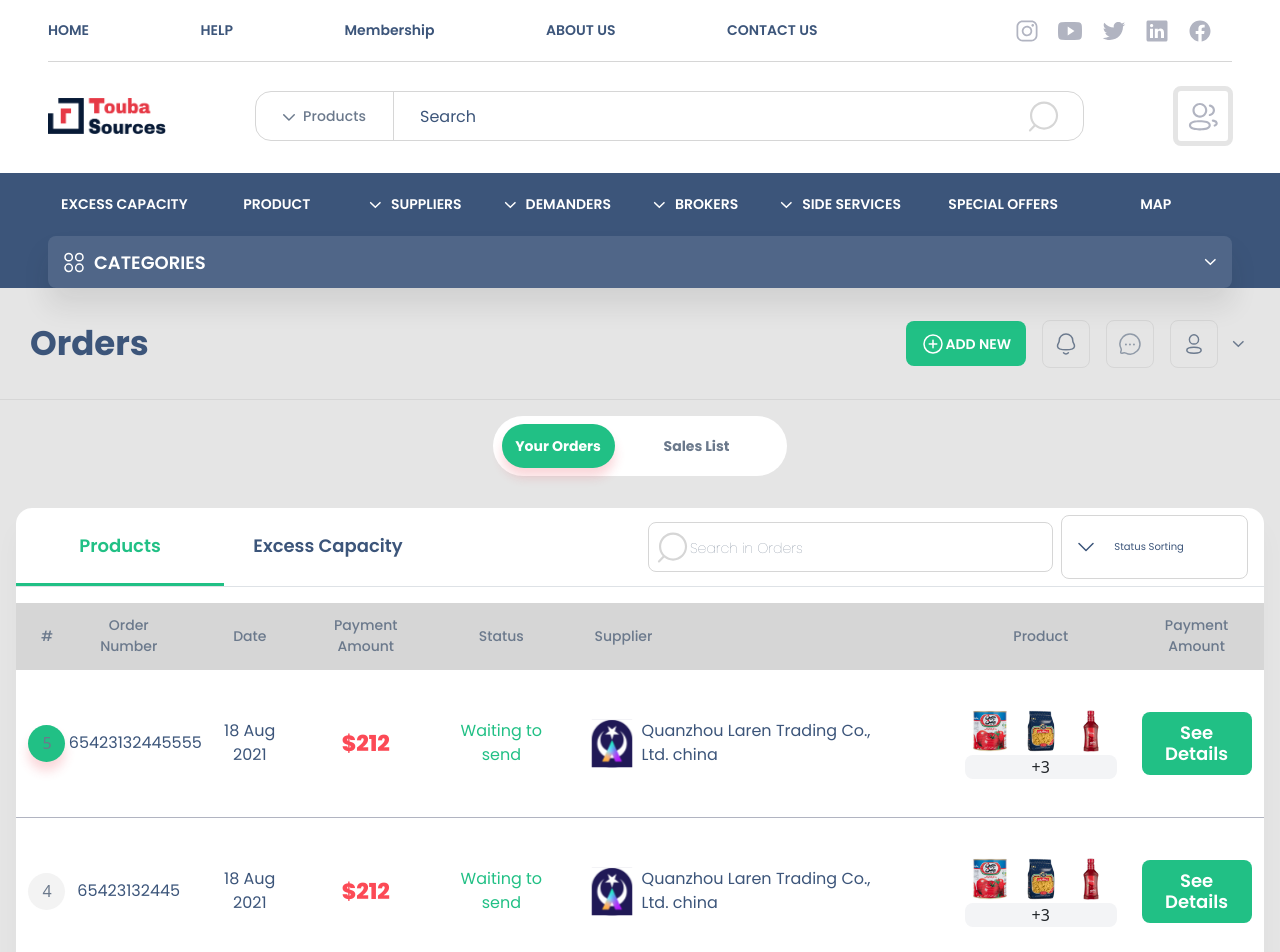
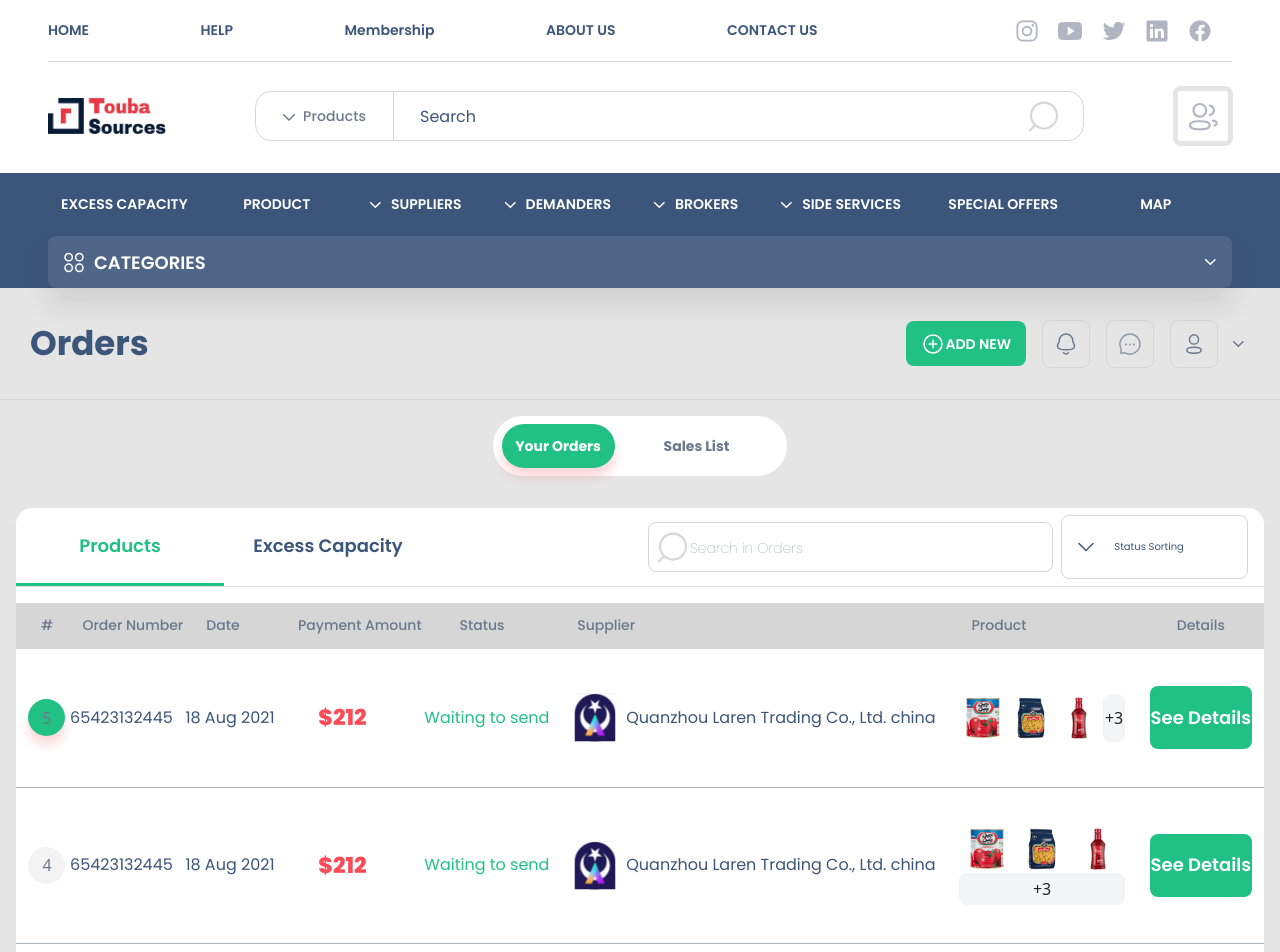
Before and after one commit to farrokhdev/touba, a React (Create React App) app: page /dashboard-table-order in a window 1280 px wide. Shown: the top 952 px of the page. Built offline with nearby package versions, Linux system fonts and the light colour scheme.

Commit message:
create touba order 6 ,8

```diff
--- a/public/styles/components/_component_table_order.scss
+++ b/public/styles/components/_component_table_order.scss
@@ -9,6 +9,7 @@
     padding: 3% 1%;
     border-bottom: 1px solid #b1b4c1;
 
+    white-space: nowrap;
 
 
 }
@@ -18,6 +19,8 @@
     background-color: rgb(214, 214, 214) !important;
     @include FontStyle(14px, 500, #6b798c);
     text-align: inherit;
+    white-space: nowrap;
+
   }
   .text-hashtag {
     width: 37px;
--- a/src/views/components/button_select.tsx
+++ b/src/views/components/button_select.tsx
@@ -19,12 +19,12 @@ export function ButtonSelect({ onClick, titleButton1, titleButton2 }: Props): Re
 
     function handleOnClickButtonOne () {
         setActiveButton(true);
-        onClick(true)
+        onClick(false)
 
     };
     function handleOnClickButtonTwo () {
         setActiveButton(false);
-        onClick(false)
+        onClick(true)
     };
     return (
         <div className="button-select">
--- a/src/views/components/component_table_excess.tsx
+++ b/src/views/components/component_table_excess.tsx
@@ -7,7 +7,10 @@ import { ButtonComponent } from "./button";
 import iconG from "../../assets/icons/icon-girls.svg";
 import IconLogoSingle from "../../assets/icons/icon-small-logo.svg";
 import IconRani from "../../assets/icons/icon-rani.svg";
-const ComponentTableExcess = () => {
+interface Props {
+  mode: string;
+}
+const ComponentTableExcess = ({ mode }: Props) => {
   return (
     <div className="table-order">
       <table id="table-order" className="">
@@ -16,11 +19,11 @@ const ComponentTableExcess = () => {
             <th scope="col text-end">#</th>
             <th scope="col">Order Number</th>
             <th scope="col">Date</th>
-            <th scope="col">Amount & Time</th>
+            <th scope="col" >Amount & Time</th>
             <th scope="col">Status</th>
             <th scope="col text-start">
-              <div className="text-start">Supplier</div>
-            </th>
+            {mode == "Client" && <div className="text-center">Client</div>}
+         {mode == "Supplier" && <div className="text-start">Supplier</div>}               </th>
             <th scope="col">
               <div className="text-start">Excess Capacity</div>
             </th>
@@ -45,6 +48,7 @@ const ComponentTableExcess = () => {
               <div className="text-status">Rejected</div>
             </td>
             <td>
+            {mode == "Supplier" && (
                 <div className="row d-flex align-items-center">
                   <div className="item-Logo col-2">
                     <img src={IconLogoSingle} alt="logo" />
@@ -55,6 +59,10 @@ const ComponentTableExcess = () => {
                     </div>
                   </div>
                 </div>
+              )}
+              {mode == "Client" && (
+                <div className="text-client">Saber Noori china</div>
+              )}
             </td>
             <td>
               <div className="row d-flex align-items-center">
@@ -92,6 +100,7 @@ const ComponentTableExcess = () => {
               <div className="text-status text-danger">Pending</div>
             </td>
             <td>
+            {mode == "Supplier" && (
                 <div className="row d-flex align-items-center">
                   <div className="item-Logo col-2">
                     <img src={IconLogoSingle} alt="logo" />
@@ -102,6 +111,10 @@ const ComponentTableExcess = () => {
                     </div>
                   </div>
                 </div>
+              )}
+              {mode == "Client" && (
+                <div className="text-client">Saber Noori china</div>
+              )}
             </td>
             <td>
               <div className="row d-flex align-items-center">
--- a/src/views/components/component_table_order.tsx
+++ b/src/views/components/component_table_order.tsx
@@ -7,7 +7,10 @@ import { ButtonComponent } from "./button";
 import iconG from "../../assets/icons/icon-girls.svg";
 import IconLogoSingle from "../../assets/icons/icon-small-logo.svg";
 
-const ComponentTableORder = () => {
+interface Props {
+  mode: string;
+}
+const ComponentTableORder = ({ mode }: Props) => {
   return (
     <div className="table-order">
       <table id="table-order" className="">
@@ -18,9 +21,13 @@ const ComponentTableORder = () => {
             <th scope="col">Date</th>
             <th scope="col">Payment Amount</th>
             <th scope="col">Status</th>
-            <th scope="col"><div className="text-start">Supplier</div></th>
-            <th scope="col">Product</th>
-            <th scope="col">Payment Amount</th>
+            <th scope="col">
+         {mode == "Client" && <div className="text-center">Client</div>}
+         {mode == "Supplier" && <div className="text-start">Supplier</div>}
+
+            </th>
+            <th scope="col"><div className="text-start">Product</div></th>
+            <th scope="col ">Details</th>
           </tr>
         </thead>
         <tbody>
@@ -29,7 +36,7 @@ const ComponentTableORder = () => {
               <div className="text-hashtag-active">5</div>
             </td>
             <td>
-              <div className="text-order-number">65423132445555</div>
+              <div className="text-order-number">65423132445</div>
             </td>
             <td>
               <div className="text-order-number">18 Aug 2021</div>
@@ -41,6 +48,7 @@ const ComponentTableORder = () => {
               <div className="text-status">Waiting to send</div>
             </td>
             <td>
+              {mode == "Supplier" && (
                 <div className="row d-flex align-items-center">
                   <div className="item-Logo col-2">
                     <img src={IconLogoSingle} alt="logo" />
@@ -50,7 +58,12 @@ const ComponentTableORder = () => {
                       Quanzhou Laren Trading Co., Ltd. china
                     </div>
                   </div>
-              </div>            </td>
+                </div>
+              )}
+              {mode == "Client" && (
+                <div className="text-client">Saber Noori china</div>
+              )}
+            </td>
             <td>
               <div className="row">
                 <div className="col">
@@ -62,7 +75,7 @@ const ComponentTableORder = () => {
                 <div className="col">
                   <img height={"48px"} width={"48px"} src={bizhan} />
                 </div>
-                <div className="produt-box-number col">
+                <div className="produt-box-number col ">
                   {" "}
                   <div className="">+3</div>
                 </div>
@@ -92,6 +105,7 @@ const ComponentTableORder = () => {
               <div className="text-status">Waiting to send</div>
             </td>
             <td>
+            {mode == "Supplier" && (
                 <div className="row d-flex align-items-center">
                   <div className="item-Logo col-2">
                     <img src={IconLogoSingle} alt="logo" />
@@ -101,7 +115,12 @@ const ComponentTableORder = () => {
                       Quanzhou Laren Trading Co., Ltd. china
                     </div>
                   </div>
-              </div>            </td>
+                </div>
+              )}
+              {mode == "Client" && (
+                <div className="text-client">Saber Noori china</div>
+              )}
+            </td>
             <td>
               <div className="row">
                 <div className="col">
@@ -113,7 +132,7 @@ const ComponentTableORder = () => {
                 <div className="col">
                   <img height={"48px"} width={"48px"} src={bizhan} />
                 </div>
-                <div className="produt-box-number col">
+                <div className="produt-box-number col p-1">
                   {" "}
                   <div className="">+3</div>
                 </div>
--- a/src/views/pages/DashbordTableOrder/dashboard_table_order.tsx
+++ b/src/views/pages/DashbordTableOrder/dashboard_table_order.tsx
@@ -1,10 +1,14 @@
 import React, { Component } from "react";
 import { ButtonSelect } from "../../components/button_select";
-import { ComponentSearch, ComponentTableExcess, ComponentTableORder, SelectComponent } from "../../components/components";
+import {
+  ComponentSearch,
+  ComponentTableExcess,
+  ComponentTableORder,
+  SelectComponent,
+} from "../../components/components";
 import DashboardNav from "../../components/dashboard_nav";
 import iconSearch from "../../../assets/icons/icon-search.svg";
 import DashboardTableOrderController from "../../controllers/dashboard_table_order_controller";
-
 
 export default class DashboardTableOrder extends DashboardTableOrderController {
   render() {
@@ -14,18 +18,40 @@ export default class DashboardTableOrder extends DashboardTableOrderController {
           <DashboardNav title="Orders" />
         </div>
         <div className="d-flex align-items-center justify-content-center py-3">
-          <ButtonSelect titleButton1="Your Orders" titleButton2="Sales List" />
+          <ButtonSelect
+            onClick={(e: any) => this.handleNavFilter(e)}
+            titleButton1="Your Orders"
+            titleButton2="Sales List"
+          />
         </div>
         <div className="row  align-items-center d-flex p-3 ">
           <div className="table-box">
             <div className="row border-bottom d-flex align-items-center ">
               <div className="col-6 ">
                 <div className="row d-flex -align-items-center ">
-                  <div onClick={()=>this.handleShow(1)} className="col-4 text-center ">
-                    <div className={`item-nav ${this.state.filter==1 &&'item-active'} py-4 `}>Products</div>
+                  <div
+                    onClick={() => this.handleShow(1)}
+                    className="col-4 text-center "
+                  >
+                    <div
+                      className={`item-nav ${
+                        this.state.filter == 1 && "item-active"
+                      } py-4 `}
+                    >
+                      Products
                     </div>
-                  <div onClick={()=>this.handleShow(2)} className="col-4 text-center ">
-                    <div className={`item-nav ${this.state.filter==2 &&'item-active'} py-4 `}>Excess Capacity</div>
+                  </div>
+                  <div
+                    onClick={() => this.handleShow(2)}
+                    className="col-4 text-center "
+                  >
+                    <div
+                      className={`item-nav ${
+                        this.state.filter == 2 && "item-active"
+                      } py-4 `}
+                    >
+                      Excess Capacity
+                    </div>
                   </div>
                 </div>
               </div>
@@ -34,22 +60,37 @@ export default class DashboardTableOrder extends DashboardTableOrderController {
                   <div className="col-8 ">
                     <div className="search-table d-flex">
                       <div className="">
-                                <img src={iconSearch}/>
+                        <img src={iconSearch} />
                       </div>
-                            <input className="input-search" placeholder="Search in Orders"/>
+                      <input
+                        className="input-search"
+                        placeholder="Search in Orders"
+                      />
                     </div>
                   </div>
                   <div className="col-4 px-2">
-                        <SelectComponent type="one" onSelect={()=>{}} placeholder='Status Sorting'/>
+                    <SelectComponent
+                      type="one"
+                      onSelect={() => {}}
+                      placeholder="Status Sorting"
+                    />
                   </div>
                 </div>
               </div>
             </div>
             <div className="mt-3">
-
-              {this.state.filter==1 && <ComponentTableORder/>}
-              {this.state.filter==2 && <ComponentTableExcess/>}
-
+              {this.state.navFilter == false && (
+                <div>
+                  {this.state.filter == 1 &&this.state.navFilter==false && <ComponentTableORder mode='Supplier'/>}
+                  {this.state.filter == 2 &&this.state.navFilter==false &&  <ComponentTableExcess mode='Supplier'/>}
+                </div>
+              )}
+               {this.state.navFilter == true && (
+                <div>
+                  {this.state.filter == 1 &&this.state.navFilter==true && <ComponentTableORder mode='Client'/>}
+                  {this.state.filter == 2 &&this.state.navFilter==true &&  <ComponentTableExcess mode='Client'/>}
+                </div>
+              )}
             </div>
           </div>
         </div>
```
Also changed, not shown: src/views/controllers/dashboard_table_order_controller.tsx (+9 -8 lines), public/styles/app.css. Lines whose indentation alone changed are shown as unchanged.
